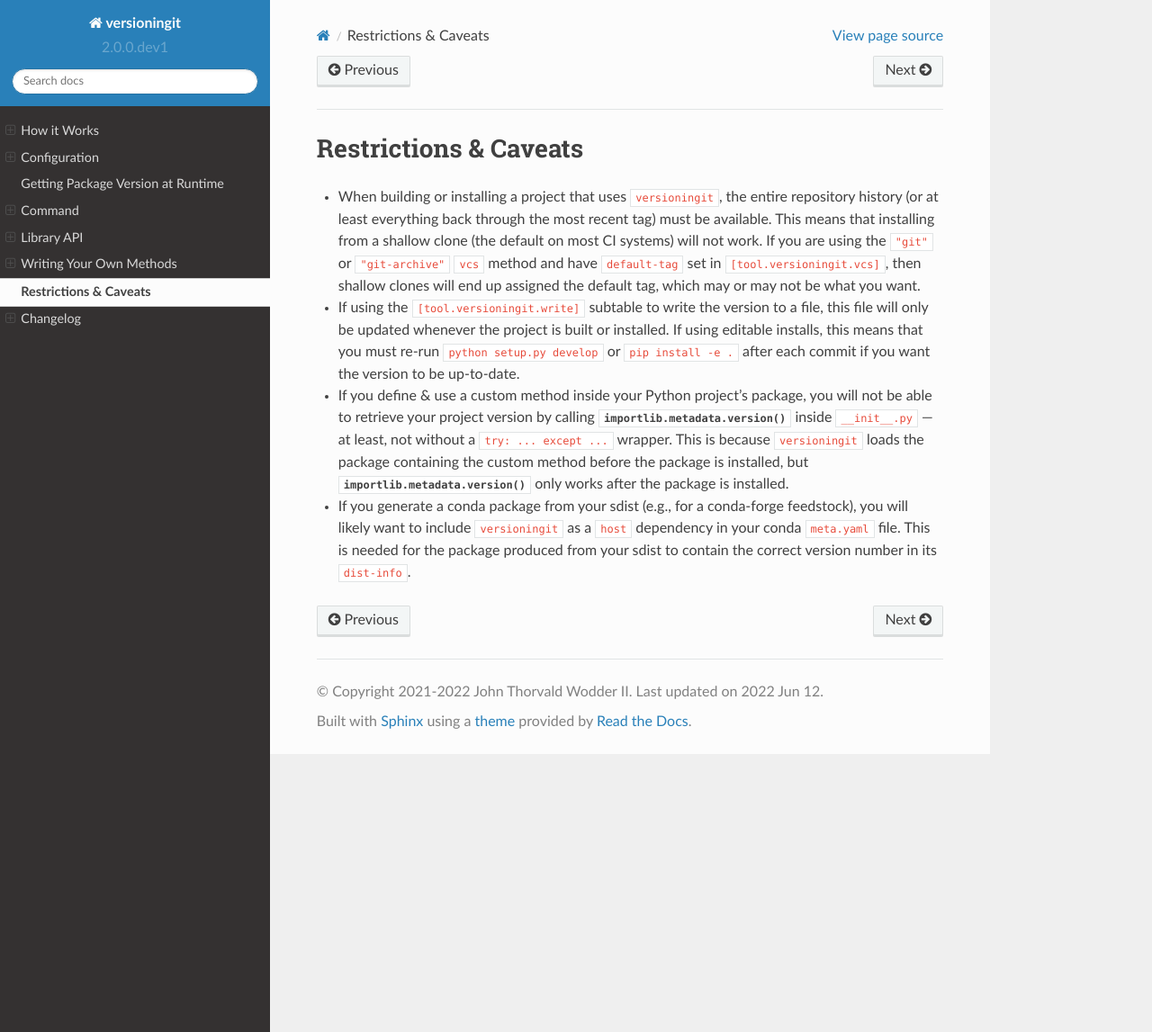
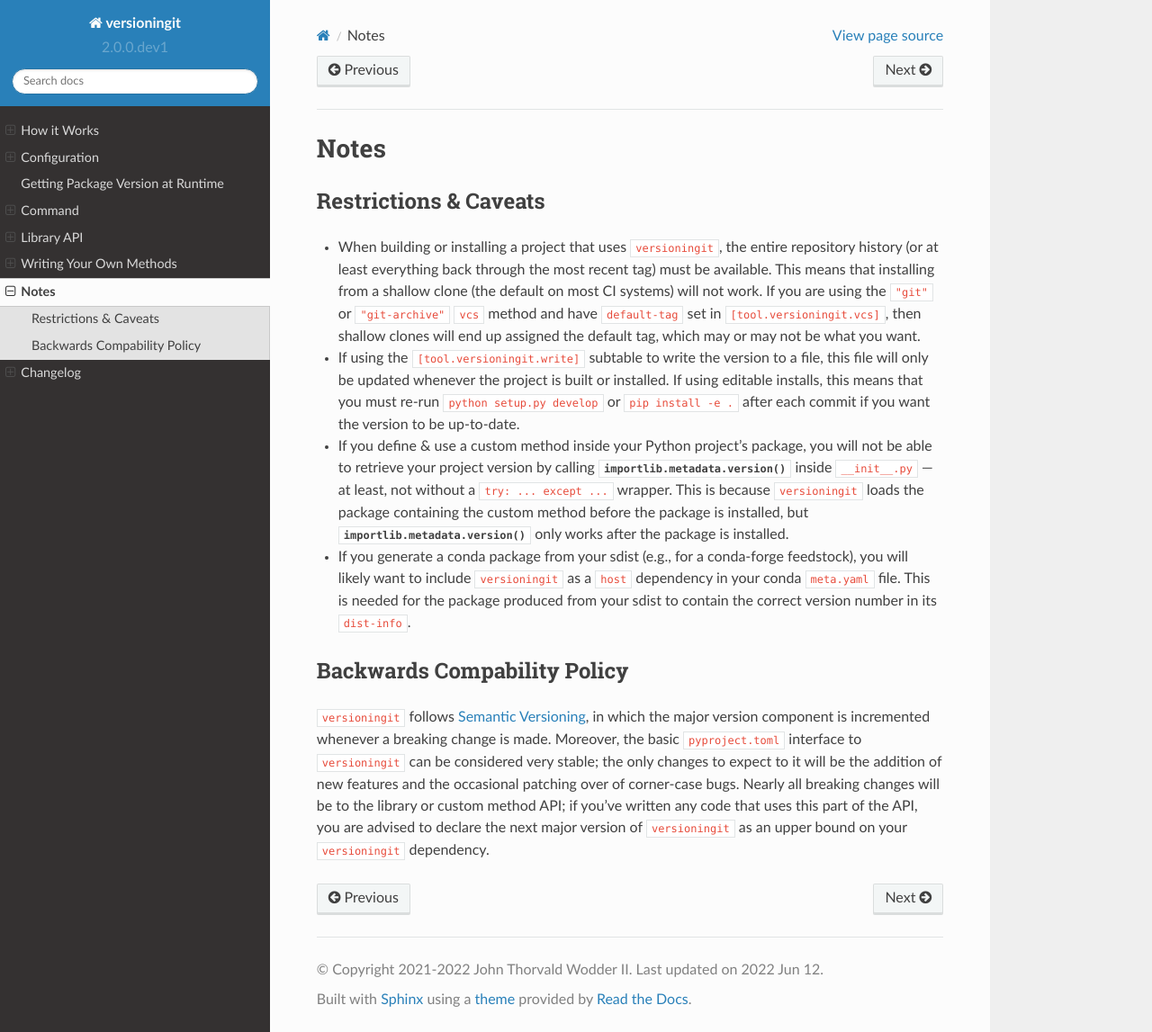
Before and after one commit to jwodder/versioningit, a Sphinx documentation site: the page built from docs/notes.rst, in a window 1280 px wide and 1147 px high. Shown: the whole window at 90% size. Built offline with Sphinx 7.4.7 and the Read the Docs theme 2.0.0, drawn with Linux system fonts in a browser that asks for light colours.

Commit message:
[skip ci] Establish a backwards compability policy

```diff
--- a/README.rst
+++ b/README.rst
@@ -78,7 +78,7 @@ the ``build-system.requires`` key, like so:
     [build-system]
     requires = [
         "setuptools >= 42",  # At least v42 of setuptools required!
-        "versioningit ~= 1.0",
+        "versioningit",
         "wheel"
     ]
     build-backend = "setuptools.build_meta"
--- a/docs/configuration.rst
+++ b/docs/configuration.rst
@@ -116,8 +116,6 @@ The ``"git"`` method takes the following parameters, all optional:
 
 ``"git-archive"``
 ~~~~~~~~~~~~~~~~~
-
-**This method is experimental and may change in future releases.**
 
 The ``"git-archive"`` method is a variation of the ``"git"`` method that also
 supports determining the version when installing from a properly-prepared Git
--- a/docs/index.rst
+++ b/docs/index.rst
@@ -76,7 +76,7 @@ file in the ``build-system.requires`` key, like so:
     [build-system]
     requires = [
         "setuptools >= 42",  # At least v42 of setuptools required!
-        "versioningit ~= 1.0",
+        "versioningit",
         "wheel"
     ]
     build-backend = "setuptools.build_meta"
--- a/docs/notes.rst
+++ b/docs/notes.rst
@@ -1,5 +1,8 @@
+Notes
+=====
+
 Restrictions & Caveats
-======================
+----------------------
 
 - When building or installing a project that uses ``versioningit``, the entire
   repository history (or at least everything back through the most recent tag)
@@ -28,3 +31,19 @@ Restrictions & Caveats
   dependency in your conda ``meta.yaml`` file.  This is needed for the package
   produced from your sdist to contain the correct version number in its
   ``dist-info``.
+
+
+Backwards Compability Policy
+----------------------------
+
+``versioningit`` follows `Semantic Versioning`_, in which the major version
+component is incremented whenever a breaking change is made.  Moreover, the
+basic ``pyproject.toml`` interface to ``versioningit`` can be considered very
+stable; the only changes to expect to it will be the addition of new features
+and the occasional patching over of corner-case bugs.  Nearly all breaking
+changes will be to the library or custom method API; if you've written any code
+that uses this part of the API, you are advised to declare the next major
+version of ``versioningit`` as an upper bound on your ``versioningit``
+dependency.
+
+.. _Semantic Versioning: https://semver.org
```
